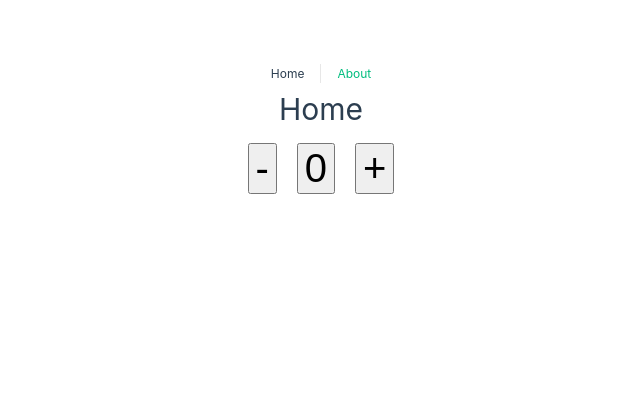
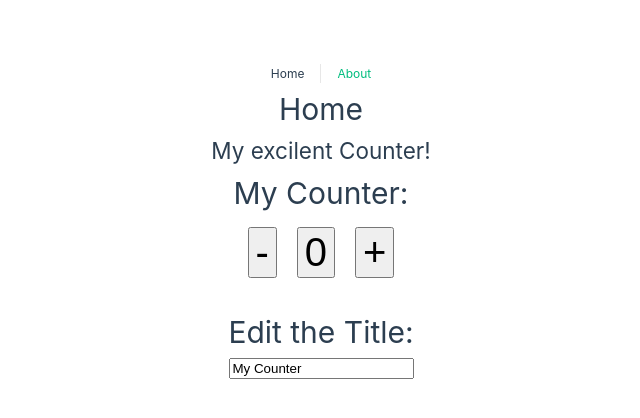
Before and after one commit to HumairaRahaman/vue-composition-api-basic, a Vue app: page / in a window 1280 px wide. Shown: the top 418 px of the page, without its empty margins (319-959 px from the left). Built offline with nearby package versions, Linux system fonts and the light colour scheme.

Commit message:
refs,reactive object and non reactive data

```diff
--- a/src/views/HomeView.vue
+++ b/src/views/HomeView.vue
@@ -3,77 +3,44 @@
 <template>
   <div class="home">
     <h1>Home</h1>
-
+    <h2>{{myTitle}}</h2>
+<h1>{{counterData.title}}:</h1>
     <div>
       <button @click="dicreaseValue" class="btn">-</button>
-      <button class="counter">{{counter}}</button>
+      <button class="counter">{{counterData.count}}</button>
       <button @click="increaseValue" class="btn">+</button>
+    </div>
+
+
+    <div class="edit">
+      <h1>Edit the Title:</h1>
+      <input v-model="counterData.title" type="text"/>
     </div>
   </div>
 </template>
 
 <script setup>
-import { ref } from "vue"
+import { reactive } from "vue"
 
-const counter = ref(0)
+const myTitle = 'My excilent Counter!'
+
+// const counter = ref(0),
+// counterTitle = ref('My Counter')
+
+const counterData = reactive({
+  count: 0,
+  title: 'My Counter'
+})
 
     const increaseValue = () =>{
-      counter.value ++
+      counterData.count++
     }
     const dicreaseValue = () =>{
-      counter.value--
+      counterData.count--
     }
 
 </script>
 
-<!----
-<script>
-import { ref } from "vue"
-export default ({
-  setup() {
-    const counter = ref(0)
-
-    const increaseValue = () =>{
-      counter.value ++
-    }
-    const dicreaseValue = () =>{
-      counter.value--
-    }
-
-
-    return{
-    counter,
-    increaseValue,
-    dicreaseValue
-  }
-  },
-
-
-})
-</script>
-
---->
-<!-----
-<script>
-
-
-export default ({
-  data() {
-    return{
-      counter: 0,
-    }
-  },
-  methods:{
-increaseValue(){
-  this.counter ++
-},
-dicreaseValue(){
-  this.counter --
-}
-  }
-})
-</script>
----->
 
 <style >
 .home{
@@ -85,4 +52,7 @@
   margin: 10px;
 
 }
+.edit{
+  margin-top: 20px;
+}
 </style>
```
